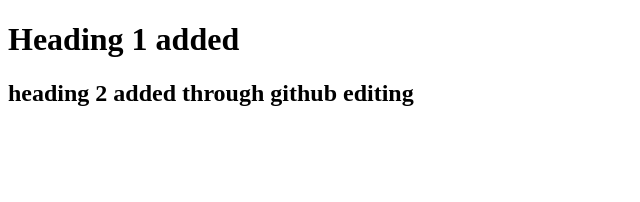
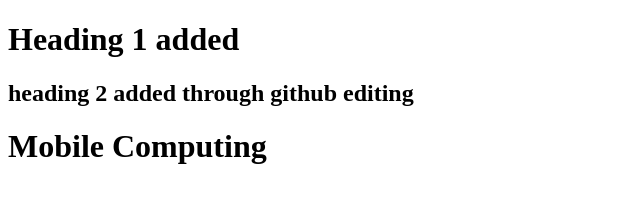
Before and after one commit to AfaqShuaib09/Mobile_Computing-Lec-2, a plain HTML site: page index.html in a window 1280 px wide. Shown: the whole page, without its empty margins (0-640 px from the left). Drawn offline with Linux system fonts and the light colour scheme.

Commit message:
h1 add mc

```diff
--- a/index.html
+++ b/index.html
@@ -10,5 +10,6 @@
 <body>
     <h1> Heading 1 added </h1>
     <h2> heading 2 added through github editing</h2>
+    <h1> Mobile Computing</h1>
 </body>
 </html>
```
